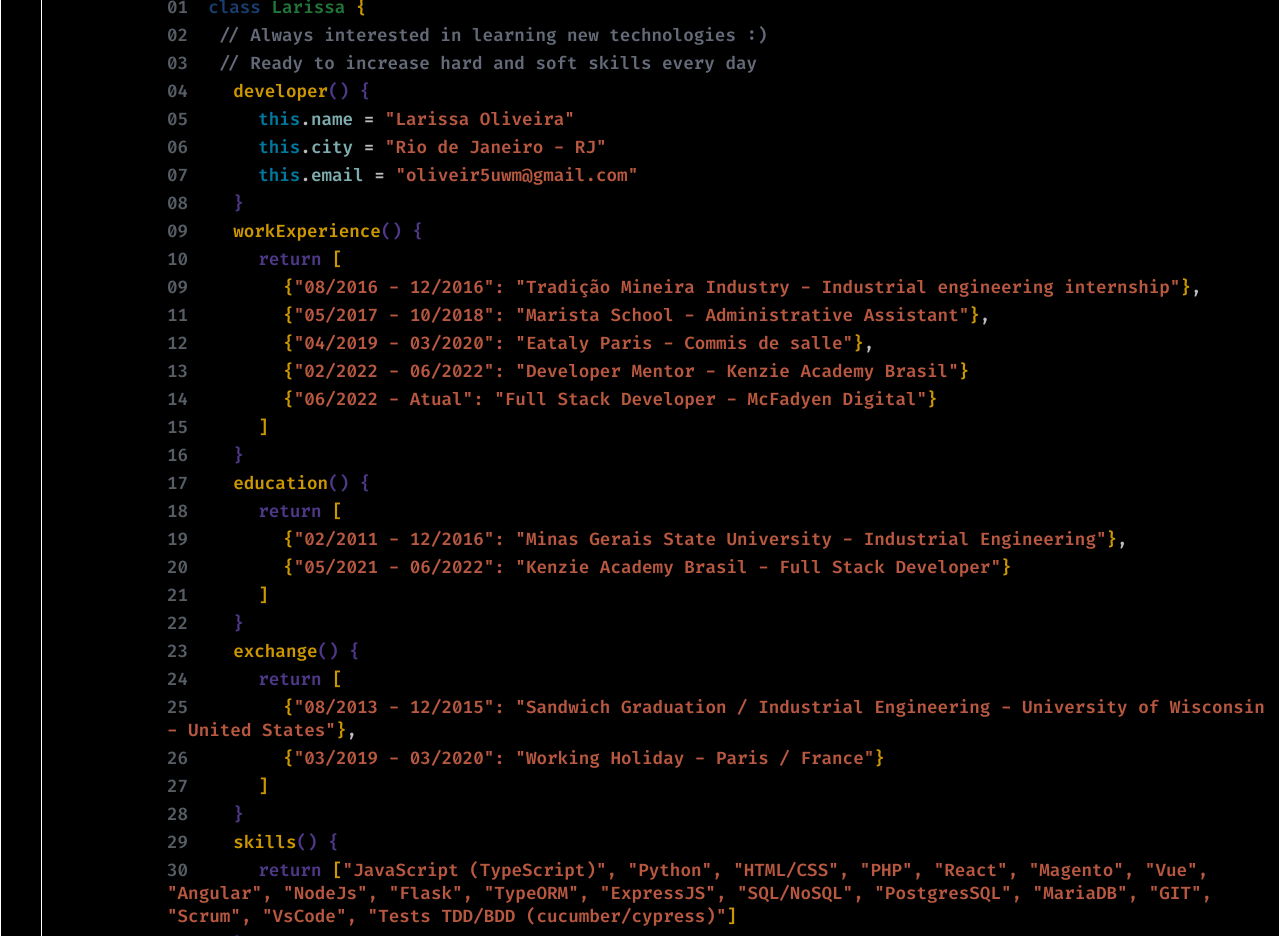
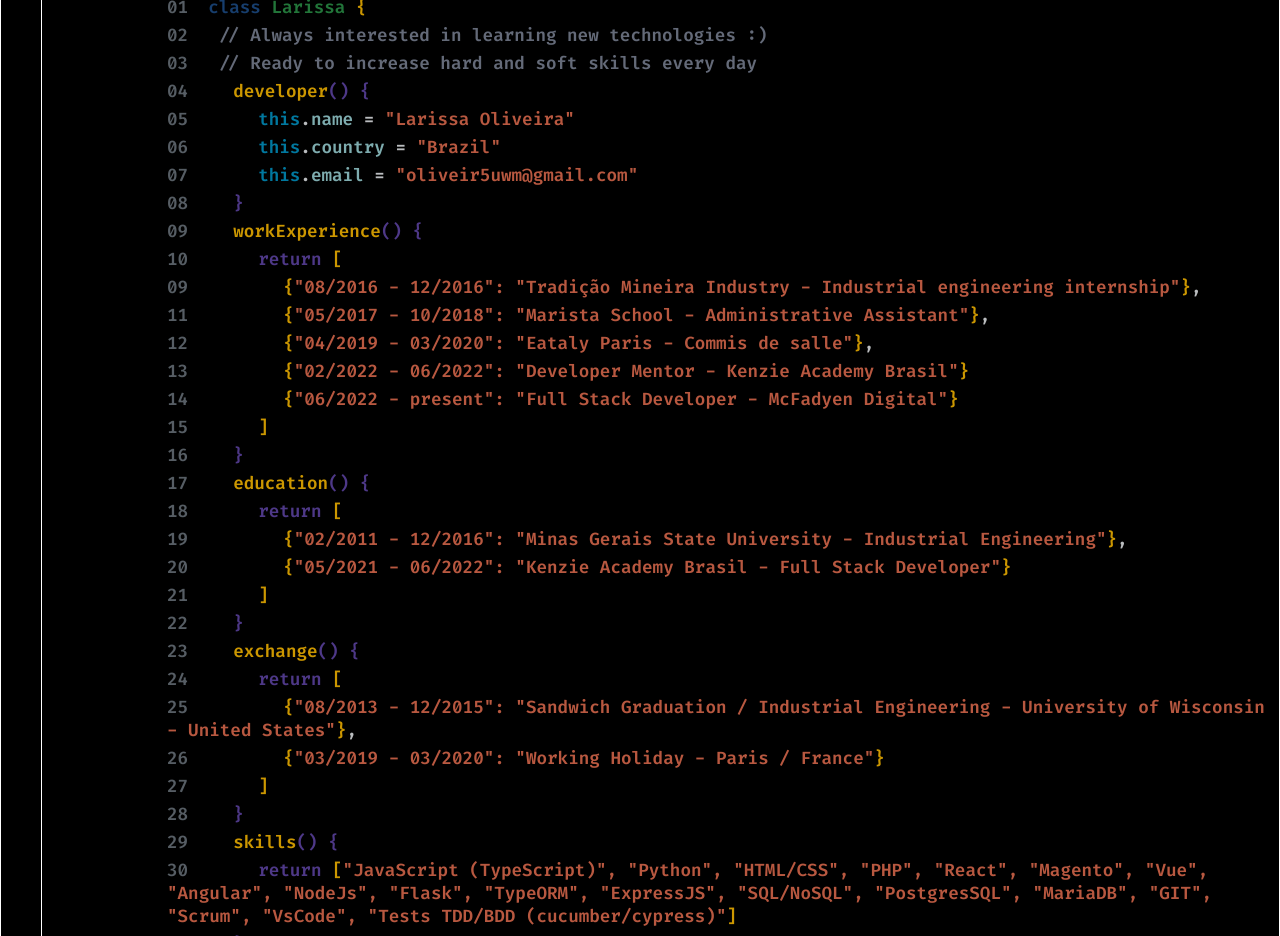
Before and after one commit to larissakoliveira/my-portfolio, a React (Create React App) app: page / in a window 1280 px wide. Shown: the part 2100-3036 px from the top of the page. Built offline with nearby package versions, Linux system fonts and the light colour scheme.

Commit message:
Update about me

```diff
--- a/src/components/About/index.jsx
+++ b/src/components/About/index.jsx
@@ -41,8 +41,8 @@
           <MainDivLine>
             <span className="numbers">06</span>
             <span className="cyan">this</span>.
-            <span className="lightBlue">city</span> =
-            <span className="red"> "Rio de Janeiro - RJ"</span>
+            <span className="lightBlue">country</span> =
+            <span className="red"> "Brazil"</span>
           </MainDivLine>
           <MainDivLine>
             <span className="numbers">07</span>
@@ -101,7 +101,7 @@
             <span className="numbers">14</span>
             <span className="yellowIndentedThrice">&#123;</span>
             <span className="red">
-            "06/2022 - Atual": "Full Stack Developer - McFadyen Digital"
+            "06/2022 - present": "Full Stack Developer - McFadyen Digital"
             </span>
             <span className="yellow">&#125;</span>
           </MainDivLine>
```
